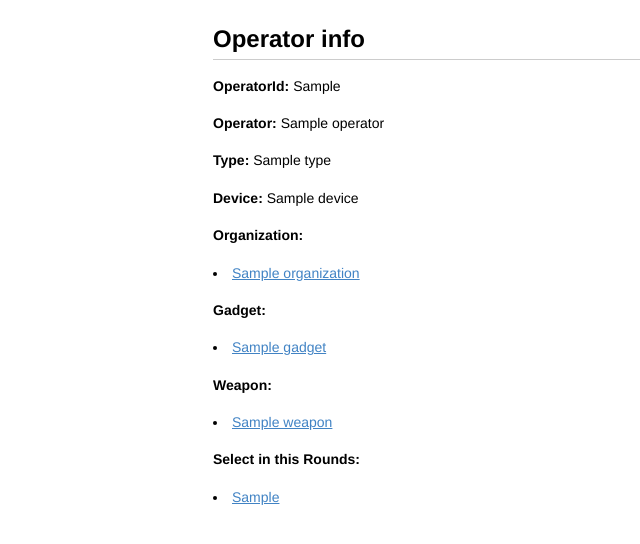
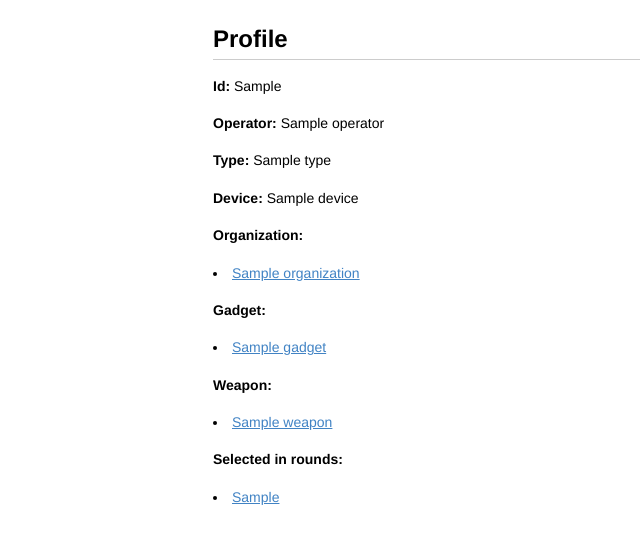
Before and after one commit to danfranco3/databaseProject, a Flask app: template bdproj2/templates/operator.html in a window 1280 px wide. Shown: the part 117-661 px from the top of the page, without its empty margins (0-640 px from the left). Run offline with Flask 2, Linux system fonts and the light colour scheme; the template is opened without the code that fills it: most values are stand-ins (such as "Sample title", 1, 10 or a date in 2020).

Commit message:
changes to Index and Operator

```diff
--- a/bdproj2/templates/index.html
+++ b/bdproj2/templates/index.html
@@ -1,16 +1,16 @@
 {% extends 'base.html' %}
 
 {% block header %}
-  <h1>{% block title %}RainbowSixSiege dabatabe {% endblock %}</h1>
+  <h1>{% block title %}Tom Clancy's Rainbow Six Siege {% endblock %}</h1>
 {% endblock %}
 
 {% block content %}
 <h2>About</h2>
 <p>This is a web application that illustrate the use of the
-RainbowSixSiege dabatase. I hope you enjoy the journey.
+Rainbow Six Siege videogame database. I hope you enjoy the journey.
 </p>
 
-<h2>Some database statistics</h2>
+<h2>Database Statistics</h2>
 <table>
 <tr>
   <th>Tables</th>
--- a/bdproj2/templates/operator.html
+++ b/bdproj2/templates/operator.html
@@ -5,9 +5,9 @@
 {% endblock %}
 
 {% block content %}
-    <h2>Operator info</h2>
+    <h2>Profile</h2>
     <p>
-        <b>OperatorId: </b>{{ operator.IdOper }}
+        <b>Id: </b>{{ operator.IdOper }}
     </p>
     <p>
         <b>Operator: </b>{{ operator.Operator }}
@@ -44,7 +44,7 @@
     </p>
 
     <p>
-        <b>Select in this Rounds: </b><u1>
+        <b>Selected in rounds: </b><u1>
         {% for s in selected %}
             <li><a href="/round/{{ s.IdRound }}">{{ s.IdRound }}</a></li>
         {% endfor %}
```
